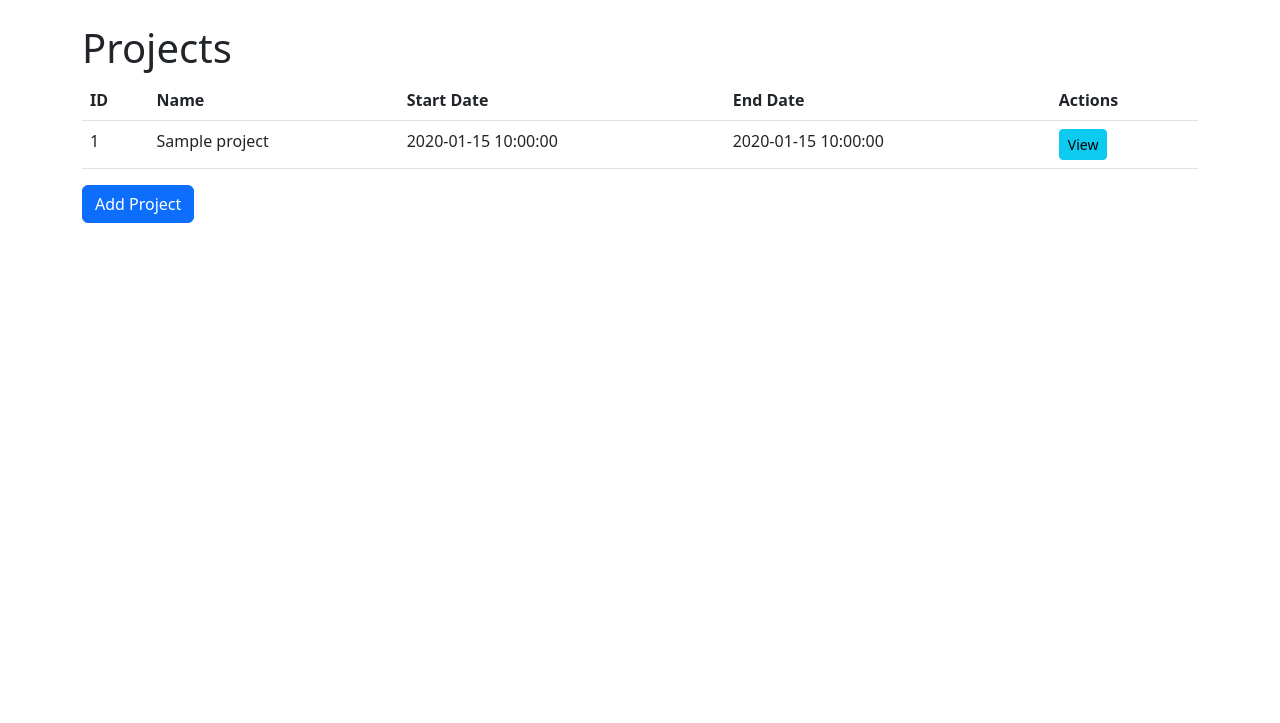
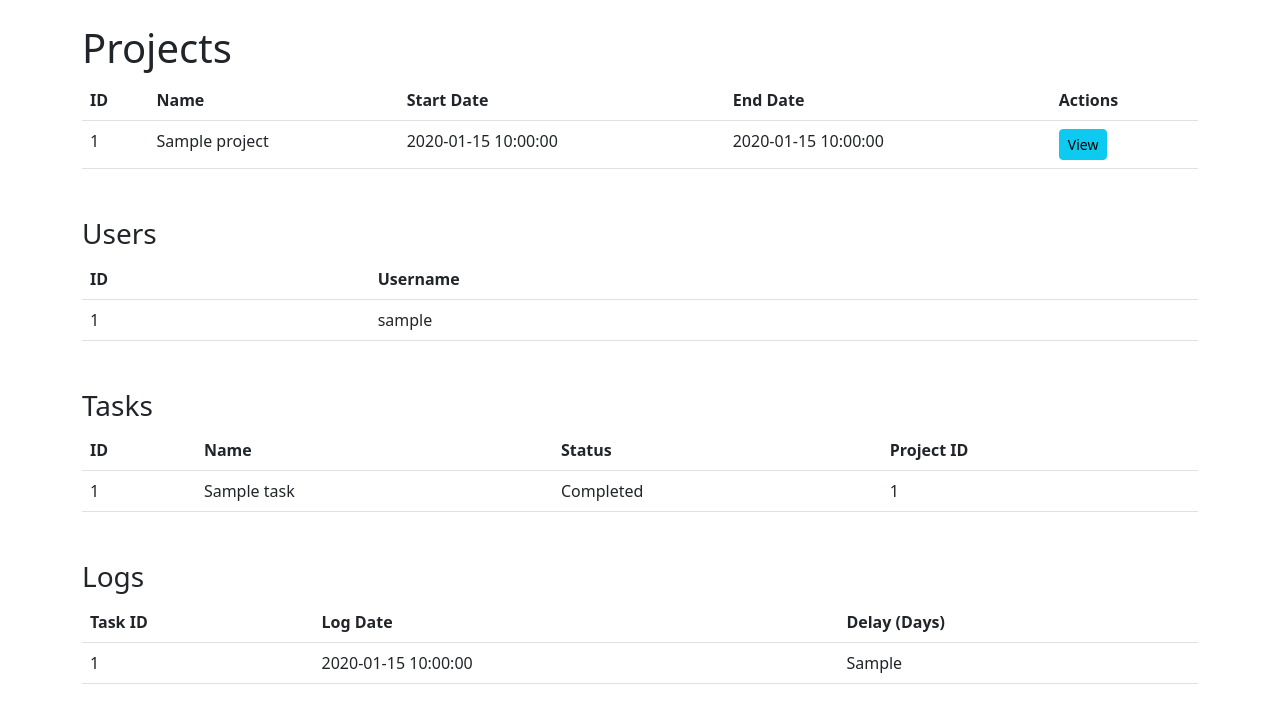
Before and after one commit to kayacigse/vtys_project, a Flask app: template templates/index.html in a window 1280 px wide. Shown: the part 56-779 px from the top of the page. Run offline with Flask 3, Linux system fonts and the light colour scheme; the template is opened without the code that fills it: most values are stand-ins (such as "Sample title", 1, 10 or a date in 2020).

Commit message:
updated main page and some other issues

```diff
--- a/app.py
+++ b/app.py
@@ -5,15 +5,31 @@ from datetime import datetime, timedelta
 app = Flask(__name__)
 app.secret_key = "your_secret_key"
 
-# Anasayfa
+#Anasayfa
 @app.route('/')
 def index():
     db = get_db_connection()
     cursor = db.cursor(dictionary=True)
+
+    # Projeleri al
     cursor.execute("SELECT * FROM Projects")
     projects = cursor.fetchall()
+
+     # Kullanıcıları al
+    cursor.execute("SELECT id, CONCAT(name, ' ', surname) AS username FROM Users")
+    users = cursor.fetchall()
+
+    # Görevleri al
+    cursor.execute("SELECT * FROM Tasks")
+    tasks = cursor.fetchall()
+
+    # Logları al
+    cursor.execute("SELECT * FROM TaskLogs")
+    logs = cursor.fetchall()
+
     db.close()
-    return render_template('index.html', projects=projects)
+    return render_template('index.html', projects=projects, tasks=tasks, logs=logs, users=users)
+
 
 # Proje Yönetimi
 @app.route('/projects', methods=['GET', 'POST'])
@@ -32,7 +48,7 @@ def projects():
             db.commit()
             flash("Project added successfully!", "success")
         except Exception as e:
-            flash(f"Error: {e}", "danger")
+            flash(f"An error occurred while adding the project: {e}", "danger")
     cursor.execute("SELECT * FROM Projects")
     projects = cursor.fetchall()
     db.close()
@@ -42,39 +58,65 @@ def projects():
 def project_detail(project_id):
     db = get_db_connection()
     cursor = db.cursor(dictionary=True)
-
     cursor.execute("SELECT * FROM Projects WHERE id = %s", (project_id,))
     project = cursor.fetchone()
-
     cursor.execute("SELECT * FROM Tasks WHERE project_id = %s", (project_id,))
     tasks = cursor.fetchall()
-
-    # Gecikme kontrolü ve bitiş tarihi güncellemesi
-    for task in tasks:
-        if task['status'] == 'In Progress' or task['status'] == 'Completed':
-            due_date = datetime.strptime(task['start_date'], '%Y-%m-%d') + timedelta(days=task['duration'])
-            if datetime.now() > due_date and task['status'] != 'Completed':
-                delay_days = (datetime.now() - due_date).days
-                project['end_date'] = (datetime.now() + timedelta(days=delay_days)).strftime('%Y-%m-%d')
-                cursor.execute(
-                    "UPDATE Projects SET end_date = %s WHERE id = %s",
-                    (project['end_date'], project_id)
-                )
-                db.commit()
     db.close()
     return render_template('project_detail.html', project=project, tasks=tasks)
 
 @app.route('/projects/delete/<int:project_id>')
 def delete_project(project_id):
     db = get_db_connection()
-    cursor = db.cursor(dictionary=True)
+    cursor = db.cursor()
     try:
         cursor.execute("DELETE FROM Tasks WHERE project_id = %s", (project_id,))
         cursor.execute("DELETE FROM Projects WHERE id = %s", (project_id,))
         db.commit()
         flash("Project and its tasks deleted successfully!", "success")
     except Exception as e:
-        flash(f"Error: {e}", "danger")
+        flash(f"An error occurred while deleting the project: {e}", "danger")
+    db.close()
+    return redirect(url_for('projects'))
+
+@app.route('/projects/edit/<int:project_id>', methods=['GET', 'POST'])
+def edit_project(project_id):
+    db = get_db_connection()
+    cursor = db.cursor(dictionary=True)
+    if request.method == 'POST':
+        try:
+            name = request.form['name']
+            start_date = request.form['start_date']
+            end_date = request.form['end_date']
+            cursor.execute(
+                "UPDATE Projects SET name = %s, start_date = %s, end_date = %s WHERE id = %s",
+                (name, start_date, end_date, project_id)
+            )
+            db.commit()
+            flash("Project updated successfully!", "success")
+            return redirect(url_for('project_detail', project_id=project_id))
+        except Exception as e:
+            flash(f"An error occurred while updating the project: {e}", "danger")
+    cursor.execute("SELECT * FROM Projects WHERE id = %s", (project_id,))
+    project = cursor.fetchone()
+    db.close()
+    return render_template('edit_project.html', project=project)
+
+@app.route('/projects/update/<int:project_id>', methods=['POST'])
+def update_project_status(project_id):
+    db = get_db_connection()
+    cursor = db.cursor()
+    try:
+        status = request.form['status']
+        cursor.execute(
+            "UPDATE Projects SET status = %s WHERE id = %s",
+            (status, project_id)
+        )
+        db.commit()
+        flash("Project status updated successfully!", "success")
+    except Exception as e:
+        db.rollback()
+        flash(f"An error occurred while updating the project status: {e}", "danger")
     db.close()
     return redirect(url_for('projects'))
 
@@ -89,12 +131,12 @@ def add_task(project_id):
             assigned_to = request.form['assigned_to']
             start_date = request.form['start_date']
             duration = request.form['duration']
-            status = request.form['status']  # Burada formdan gelen status değerini alıyoruz
+            status = request.form['status']
 
             # Status değerinin geçerli olduğundan emin olun
             valid_statuses = ['Tamamlanacak', 'Devam Ediyor', 'Tamamlandı']
             if status not in valid_statuses:
-                flash("Invalid status value.", "danger")
+                flash("Invalid status value. Please choose a valid status.", "danger")
                 return redirect(url_for('add_task', project_id=project_id))
 
             cursor.execute(
@@ -105,12 +147,11 @@ def add_task(project_id):
             flash("Task added successfully!", "success")
             return redirect(url_for('project_detail', project_id=project_id))
         except Exception as e:
-            flash(f"Error: {e}", "danger")
+            flash(f"An error occurred while adding the task: {e}", "danger")
     cursor.execute("SELECT * FROM Users")
     users = cursor.fetchall()
     db.close()
     return render_template('add_task.html', project_id=project_id, users=users)
-
 
 @app.route('/tasks/edit/<int:task_id>', methods=['GET', 'POST'])
 def edit_task(task_id):
@@ -131,7 +172,7 @@ def edit_task(task_id):
             flash("Task updated successfully!", "success")
             return redirect(url_for('project_detail', project_id=request.form['project_id']))
         except Exception as e:
-            flash(f"Error: {e}", "danger")
+            flash(f"An error occurred while updating the task: {e}", "danger")
     cursor.execute("SELECT * FROM Tasks WHERE id = %s", (task_id,))
     task = cursor.fetchone()
     cursor.execute("SELECT * FROM Users")
@@ -150,7 +191,7 @@ def delete_task(task_id):
         db.commit()
         flash("Task deleted successfully!", "success")
     except Exception as e:
-        flash(f"Error: {e}", "danger")
+        flash(f"An error occurred while deleting the task: {e}", "danger")
     db.close()
     return redirect(url_for('project_detail', project_id=project_id))
 
@@ -174,44 +215,31 @@ def logs():
             flash("Log added successfully!", "success")
         except Exception as e:
             db.rollback()
-            flash(f"Error: {e}", "danger")
+            flash(f"An error occurred while adding the log: {e}", "danger")
 
     try:
         cursor.execute("SELECT * FROM TaskLogs ORDER BY log_date DESC")
         logs = cursor.fetchall()
     except Exception as e:
         logs = []
-        flash(f"Error: {e}", "danger")
+        flash(f"An error occurred while fetching the logs: {e}", "danger")
     db.close()
     return render_template('logs.html', logs=logs)
 
-
-@app.route('/projects/edit/<int:project_id>', methods=['GET', 'POST'])
-def edit_project(project_id):
+@app.route('/logs/delete/<int:log_id>', methods=['GET', 'POST'])
+def delete_log(log_id):
     db = get_db_connection()
     cursor = db.cursor(dictionary=True)
-
-    if request.method == 'POST':
-        try:
-            name = request.form['name']
-            start_date = request.form['start_date']
-            end_date = request.form['end_date']
-            cursor.execute(
-                "UPDATE Projects SET name = %s, start_date = %s, end_date = %s WHERE id = %s",
-                (name, start_date, end_date, project_id)
-            )
-            db.commit()
-            flash("Project updated successfully!", "success")
-            return redirect(url_for('project_detail', project_id=project_id))
-        except Exception as e:
-            flash(f"Error: {e}", "danger")
-
-    cursor.execute("SELECT * FROM Projects WHERE id = %s", (project_id,))
-    project = cursor.fetchone()
-    db.close()
-    return render_template('edit_project.html', project=project)
-
-
+    try:
+        cursor.execute("DELETE FROM TaskLogs WHERE id = %s", (log_id,))
+        db.commit()
+        flash("Log deleted successfully!", "success")
+    except Exception as e:
+        db.rollback()
+        flash(f"An error occurred while deleting the log: {e}", "danger")
+    finally:
+        db.close()
+    return redirect(url_for('logs'))
 
 # Çalışan Yönetimi
 @app.route('/users', methods=['GET', 'POST'])
@@ -219,140 +247,26 @@ def users():
     db = get_db_connection()
     cursor = db.cursor(dictionary=True)
 
-    # Handle the POST request (adding new user)
     if request.method == 'POST':
         name = request.form['name']
         surname = request.form['surname']
         email = request.form['email']
-        phone = request.form['phone']
 
         try:
             cursor.execute(
-                "INSERT INTO Users (name, surname, email, phone) VALUES (%s, %s, %s, %s)",
-                (name, surname, email, phone)
+                "INSERT INTO Users (name, surname, email) VALUES (%s, %s, %s)",
+                (name, surname, email)
             )
             db.commit()
             flash("User added successfully!", "success")
         except Exception as e:
             db.rollback()
-            flash(f"Error: {e}", "danger")
+            flash(f"An error occurred while adding the user: {e}", "danger")
 
-    # Handle the GET request (displaying all users)
-    try:
-        cursor.execute("SELECT * FROM Users ORDER BY name ASC")
-        users = cursor.fetchall()
-    except Exception as e:
-        users = []
-        flash(f"Error: {e}", "danger")
-
+    cursor.execute("SELECT * FROM Users")
+    users = cursor.fetchall()
     db.close()
     return render_template('users.html', users=users)
 
-
-@app.route('/add_user', methods=['GET', 'POST'])
-def add_user():
-    if request.method == 'POST':
-        try:
-            username = request.form['username']
-            print(f"Received username: {username}")  # Check if data is being received
-            db = get_db_connection()
-            cursor = db.cursor(dictionary=True)
-            cursor.execute(
-                "INSERT INTO Users (username) VALUES (%s)",
-                (username,)
-            )
-            db.commit()
-            flash("User added successfully!", "success")
-            db.close()
-            return redirect(url_for('users'))  # Redirect to the users list
-        except Exception as e:
-            flash(f"Error: {e}", "danger")
-            print(f"Error: {e}")  # Log the error to console for debugging
-    return render_template('add_user.html')
-
-@app.route('/users/edit/<int:id>', methods=['GET', 'POST'])
-def edit_user(id):
-    db = get_db_connection()
-    cursor = db.cursor(dictionary=True)
-
-    # Fetch the existing user data
-    cursor.execute("SELECT * FROM Users WHERE id = %s", (id,))
-    user = cursor.fetchone()
-
-    if user is None:
-        flash("User not found.", "danger")
-        return redirect(url_for('users'))
-
-    if request.method == 'POST':
-        # Get updated data from the form
-        name = request.form['name']
-        surname = request.form['surname']
-        email = request.form['email']
-        phone = request.form['phone']
-
-        try:
-            cursor.execute("""
-                UPDATE Users
-                SET name = %s, surname = %s, email = %s, phone = %s
-                WHERE id = %s
-            """, (name, surname, email, phone, id))
-            db.commit()
-            flash("User updated successfully!", "success")
-            return redirect(url_for('users'))
-        except Exception as e:
-            db.rollback()
-            flash(f"Error: {e}", "danger")
-
-    db.close()
-
-    # Render the edit user form with the current user data
-    return render_template('edit_user.html', user=user)
-
-
-
-
-
-@app.route('/users/<int:user_id>')
-def user_detail(user_id):
-    db = get_db_connection()
-    cursor = db.cursor(dictionary=True)
-
-    # Kullanıcı bilgileri
-    cursor.execute("SELECT * FROM Users WHERE id = %s", (user_id,))
-    user = cursor.fetchone()
-
-    # Kullanıcının görevleri
-    cursor.execute("SELECT * FROM Tasks WHERE assigned_to = %s", (user_id,))
-    tasks = cursor.fetchall()
-
-    completed_on_time = 0
-    completed_late = 0
-    ongoing = 0
-    upcoming = 0
-
-    # Görev durumu hesaplamaları
-    for task in tasks:
-        due_date = datetime.strptime(task['start_date'], '%Y-%m-%d') + timedelta(days=task['duration'])
-        if task['status'] == 'Completed':
-            if datetime.strptime(task['end_date'], '%Y-%m-%d') <= due_date:
-                completed_on_time += 1
-            else:
-                completed_late += 1
-        elif task['status'] == 'In Progress':
-            ongoing += 1
-        elif task['status'] == 'Not Started':
-            upcoming += 1
-
-    db.close()
-    return render_template(
-        'user_detail.html',
-        user=user,
-        tasks=tasks,
-        completed_on_time=completed_on_time,
-        completed_late=completed_late,
-        ongoing=ongoing,
-        upcoming=upcoming
-    )
-
 if __name__ == '__main__':
     app.run(debug=True)
--- a/templates/index.html
+++ b/templates/index.html
@@ -1,6 +1,9 @@
 {% extends 'base.html' %}
+
 {% block content %}
 <h1>Projects</h1>
+
+<!-- Projects List -->
 <table class="table">
     <thead>
         <tr>
@@ -23,5 +26,71 @@
         {% endfor %}
     </tbody>
 </table>
-<a href="/projects" class="btn btn-primary">Add Project</a>
+
+<!-- Users Section -->
+<h3 class="mt-5">Users</h3>
+<table class="table">
+    <thead>
+        <tr>
+            <th>ID</th>
+            <th>Username</th>
+        </tr>
+    </thead>
+    <tbody>
+        {% for user in users %}
+        <tr>
+            <td>{{ user.id }}</td>
+            <td>{{ user.username }}</td>
+        </tr>
+        {% endfor %}
+    </tbody>
+</table>
+
+<!-- Add New Project Button -->
+<!--a href="/projects/new" class="btn btn-primary">Add Project</a-->
+
+<!-- Task Section -->
+<h3 class="mt-5">Tasks</h3>
+<table class="table">
+    <thead>
+        <tr>
+            <th>ID</th>
+            <th>Name</th>
+            <th>Status</th>
+            <th>Project ID</th>
+        </tr>
+    </thead>
+    <tbody>
+        {% for task in tasks %}
+        <tr>
+            <td>{{ task.id }}</td>
+            <td>{{ task.name }}</td>
+            <td>{{ task.status }}</td>
+            <td>{{ task.project_id }}</td>
+        </tr>
+        {% endfor %}
+    </tbody>
+</table>
+
+<!-- Log Section -->
+<h3 class="mt-5">Logs</h3>
+<table class="table">
+    <thead>
+        <tr>
+            <th>Task ID</th>
+            <th>Log Date</th>
+            <th>Delay (Days)</th>
+        </tr>
+    </thead>
+    <tbody>
+        {% for log in logs %}
+        <tr>
+            <td>{{ log.task_id }}</td>
+            <td>{{ log.log_date }}</td>
+            <td>{{ log.delay_days }}</td>
+        </tr>
+        {% endfor %}
+    </tbody>
+</table>
+
 {% endblock %}
--- a/templates/logs.html
+++ b/templates/logs.html
@@ -56,7 +56,7 @@
             <td>{{ log.delay_days }}</td>
             <td>{{ log.log_date }}</td>
             <td>
-                <a href="/logs/delete/{{ log.id }}" class="btn btn-danger btn-sm">Delete</a>
+                <a href="/logs/delete/{{ log.id }}" class="btn btn-primary btn-sm">Delete</a>
             </td>
         </tr>
         {% endfor %}
--- a/templates/projects.html
+++ b/templates/projects.html
@@ -24,6 +24,7 @@
             <th>Start Date</th>
             <th>End Date</th>
             <th>Status</th>
+            <th>Actions</th>
         </tr>
     </thead>
     <tbody>
@@ -35,8 +36,9 @@
             <td>{{ project.end_date }}</td>
             <td>{{ project.status }}</td>
             <td>
-                <a href="/projects/edit/{{ project.id }}" class="btn btn-warning btn-sm">Edit</a>
-                <a href="/projects/delete/{{ project.id }}" class="btn btn-danger btn-sm">Delete</a>
+                <a href="{{ url_for('edit_project', project_id=project.id) }}" class="btn btn-warning btn-sm">Edit</a>
+                <a href="{{ url_for('delete_project', project_id=project.id) }}" class="btn btn-primary btn-sm">Delete</a>
+                <a href="{{ url_for('project_detail', project_id=project.id) }}" class="btn btn-info btn-sm">Details</a>
             </td>
         </tr>
         {% endfor %}
--- a/templates/users.html
+++ b/templates/users.html
@@ -57,7 +57,7 @@
             <td>{{ user.phone }}</td>
             <td>
                 <a href="/users/edit/{{ user.id }}" class="btn btn-warning btn-sm">Edit</a>
-                <a href="/users/delete/{{ user.id }}" class="btn btn-danger btn-sm">Delete</a>
+                <a href="/users/delete/{{ user.id }}" class="btn btn-primary btn-sm">Delete</a>
             </td>
         </tr>
         {% endfor %}
```
Also changed, not shown: templates/project_detail.html (+13 -0 lines), templates/task_edit.html (added, +45 -0 lines), templates/add_user.html (line endings or trailing spaces).
